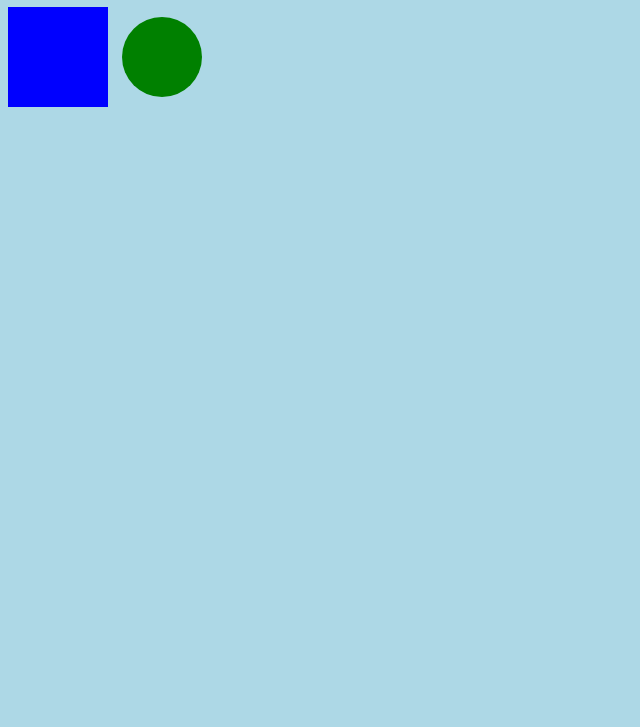
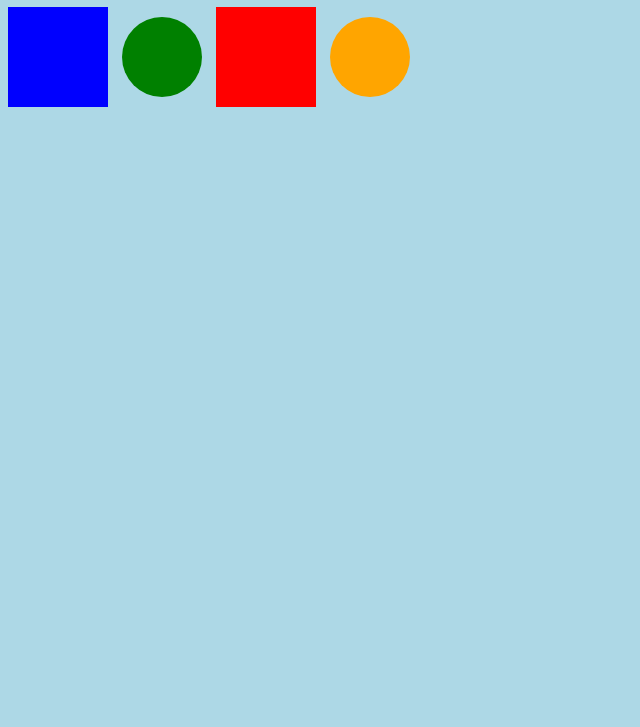
Before and after one commit to lelusofia747-del/git-practice-1, a plain HTML site: page git practice 1/index.html in a window 1280 px wide. Shown: the part 73-800 px from the top of the page, without its empty margins (0-640 px from the left). Drawn offline with Linux system fonts and the light colour scheme.

Commit message:
Connect new images

```diff
--- a/git practice 1/index.html
+++ b/git practice 1/index.html
@@ -9,5 +9,7 @@
     <h1>Лабораторна робота №1</h1>
     <img src="images/image1.svg" alt="Image 1">
     <img src="images/image2.svg" alt="Image 2">
+    <img src="images2/image3.svg" alt="Image 3">
+    <img src="images2/image4.svg" alt="Image 4">
 </body>
 </html>
```
